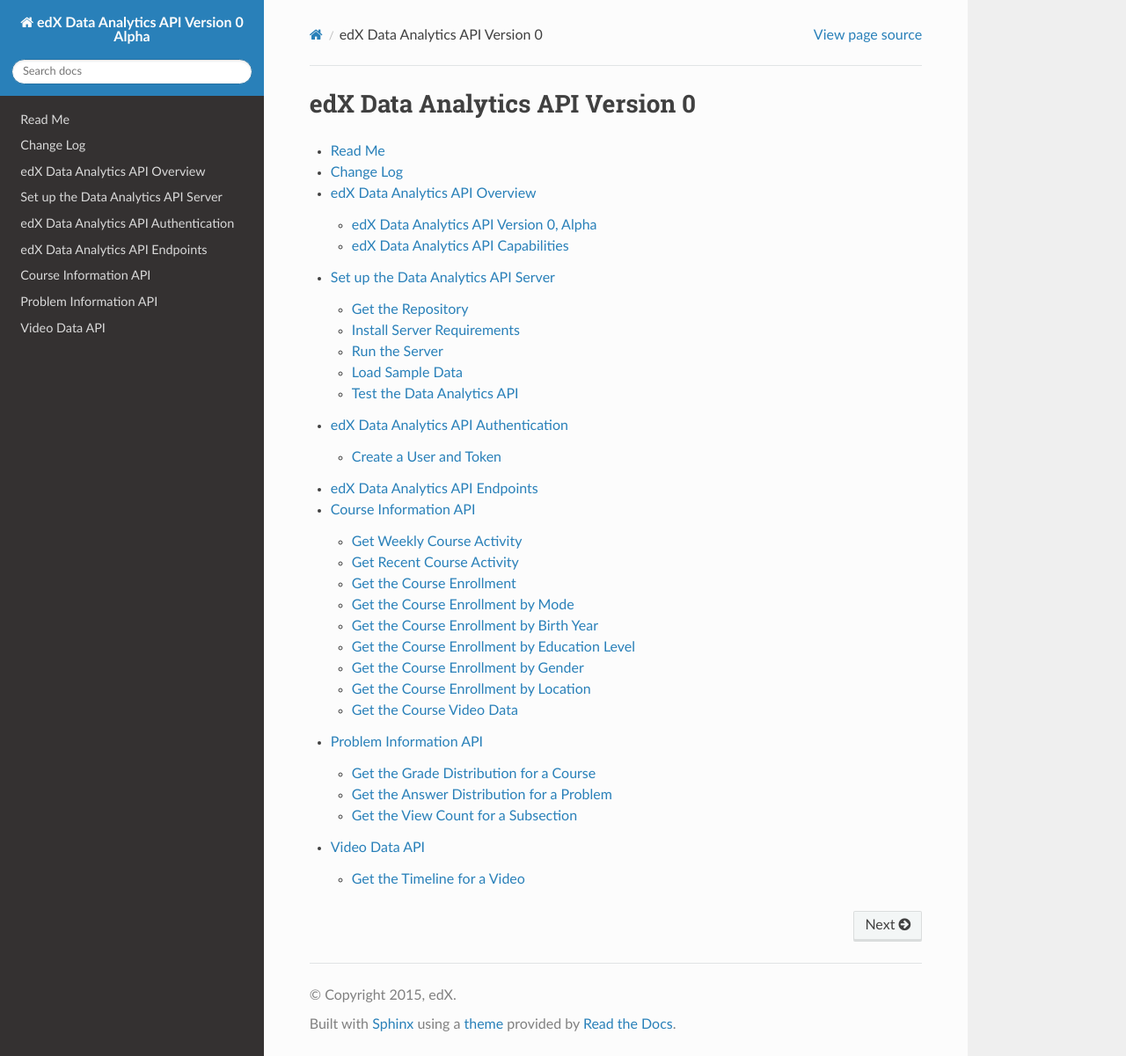
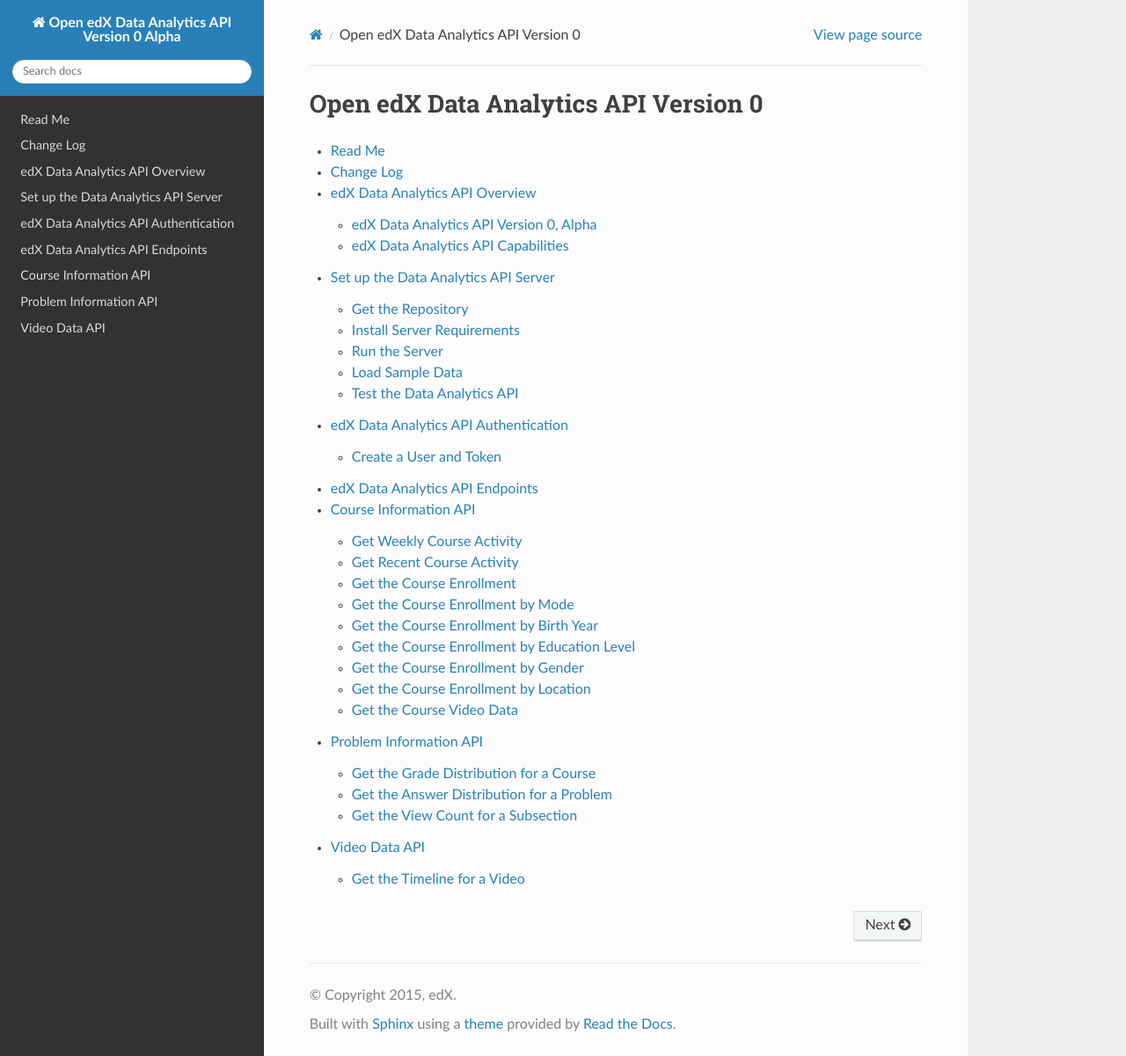
Before and after one commit to openedx-unsupported/edx-analytics-data-api, a Sphinx documentation site: the page built from docs/api/source/index.rst, in a window 1280 px wide and 1201 px high. Shown: the whole window at 88% size. Built offline with Sphinx 7.4.7 and the Read the Docs theme 2.0.0, drawn with Linux system fonts in a browser that asks for light colours; formulas are drawn with MathJax 3.

Commit message:
Add label for inter sphinx
And Open edX name

```diff
--- a/docs/api/source/conf.py
+++ b/docs/api/source/conf.py
@@ -47,5 +47,5 @@
 # directories to ignore when looking for source files.
 exclude_patterns = ['build', 'links.rst']
 
-project = u'edX Data Analytics API Version 0 Alpha'
+project = u'Open edX Data Analytics API Version 0 Alpha'
 copyright = u'2015, edX'
--- a/docs/api/source/index.rst
+++ b/docs/api/source/index.rst
@@ -1,5 +1,7 @@
+.. _Open EdX Data Analytics API:
+
 ################################################
-edX Data Analytics API Version 0
+Open edX Data Analytics API Version 0
 ################################################
 
 .. toctree::
```
